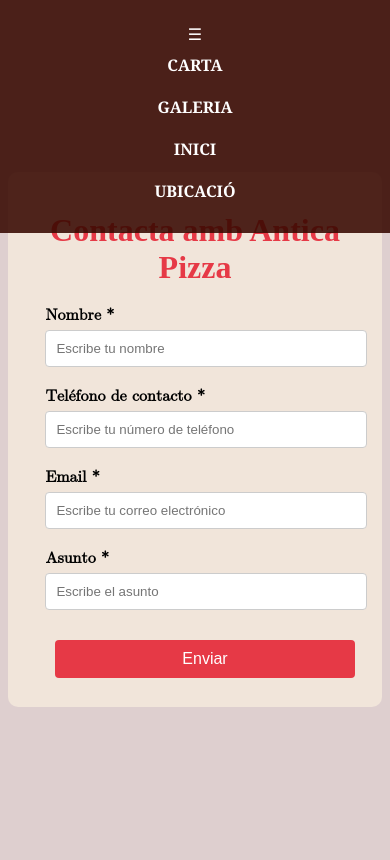
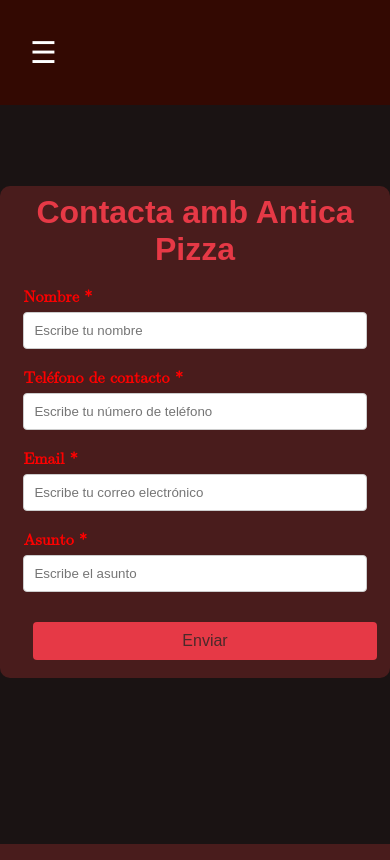
Before and after one commit to Robe124/ProjecteInicial, a PHP site: page /contacte.html in a window 390 px wide. Run offline with PHP 8.4, Linux system fonts and the light colour scheme.

Commit message:
23:41-18/10

```diff
--- a/frontend/HTML/CSS/contacte.css
+++ b/frontend/HTML/CSS/contacte.css
@@ -1,5 +1,5 @@
 body {
-    background-color: #decfcf;
+    background-color: #1a1313;
     display: flex;
     justify-content: center;
     align-items: center;
@@ -45,7 +45,7 @@
     width: 100%;
     padding: 10px;
     background-color: #e63946;
-    color: white;
+    color: rgb(75, 42, 42);
     border: none;
     border-radius: 4px;
     font-size: 16px;
@@ -58,10 +58,16 @@
 }
 
 .Formulario{
-    background-color: rgb(241, 229, 218);
+    background-color: rgba(74, 29, 29, 0.98);
     border-radius: 10px;
-    padding: 5%;
-    padding-left: 10%;
-    padding-right: 10%;
+    padding: 2% 6%;
+    font-family: sans-serif;
+    color: red;
     margin-top: 5%;
-    }
+}
+
+* {
+    margin: 0;
+    padding: 0;
+    box-sizing: border-box;
+}
--- a/frontend/HTML/CSS/general.css
+++ b/frontend/HTML/CSS/general.css
@@ -1,28 +1,38 @@
-
+/* Estilos generales para el header */
 header {
   color: white;
   padding-top: 25px;
+  padding-bottom: 25px;
   position: fixed;
   top: 0;
-  margin-left: 0px;
-  padding-bottom: 21px;
+  left: 0;
   width: 100%;
   background-color: #370900e0;
   z-index: 1002;
   box-sizing: border-box;
 }
 
+nav {
+  width: 100%;
+  box-sizing: border-box;
+  display: flex;
+  justify-content: space-between; /* Ajustamos para la correcta alineación en escritorio */
+  align-items: center; /* Centrar verticalmente el botón de tres barras */
+  padding: 0 20px;
+}
+
 nav ul {
   list-style-type: none;
   display: flex;
   justify-content: center;
+  align-items: center; /* Centrar verticalmente los enlaces */
   padding: 0;
   margin: 0;
-width: 100%;
+  flex-grow: 1; /* Para expandir el espacio restante del nav */
 }
 
 nav ul li {
-margin: 0 20px; /* Ajuste del margen para evitar grandes espacios */
+  margin: 0 20px;
 }
 
 nav ul li a {
@@ -40,22 +50,69 @@
   border-radius: 5px;
 }
 
-@media (max-width: 768px) {
-nav ul {
-  flex-direction: column;
-  align-items: center;
+/* Ocultar el menú al inicio en dispositivos móviles */
+.hidden {
+  display: none;
 }
 
-nav ul li {
-  margin: 10px 0;
+/* Estilos del botón de tres barras (solo para móviles) */
+.menu-toggle {
+  display: none; /* Oculto por defecto */
 }
 
-nav ul li a {
-  padding: 8px 10px;
+@media (max-width: 768px) {
+  nav {
+    justify-content: space-between; /* Asegura que el botón de menú esté alineado correctamente */
+    padding: 0 20px;
   }
+
+  /* Mostrar el botón de menú (las tres barras) en móviles */
+  .menu-toggle {
+    display: block;
+    font-size: 30px;
+    cursor: pointer;
+    color: white;
+    padding: 10px;
+    z-index: 1005;
+    position: relative;
+  }
+
+  nav ul {
+    display: none;
+    flex-direction: column; /* Alinear verticalmente las opciones */
+    justify-content: center; /* Centrar verticalmente */
+    align-items: center;
+    height: 100vh; /* Ocupa toda la pantalla */
+    background-color: rgba(55, 9, 0, 0.9); /* Fondo para cuando el menú esté abierto */
+    position: fixed;
+    top: 0;
+    left: 0;
+    width: 100%;
+    z-index: 1004;
+  }
+
+  nav ul.show {
+    display: flex;
   }
 
 
+  nav ul li {
+    margin: 20px 0; /* Espacio entre los elementos del menú */
+  }
+
+  /* Estilo para los enlaces dentro del menú */
+  nav ul li a {
+    font-size: 24px; /* Tamaño adecuado para móviles */
+    color: white;
+    text-decoration: none;
+  }
+
+  /* Desactivar el scroll de la página cuando el menú esté abierto */
+  .no-scroll {
+    overflow: hidden;
+  }
+
+}
 
 footer {
   text-align: center;
--- a/frontend/HTML/contacte.html
+++ b/frontend/HTML/contacte.html
@@ -10,8 +10,9 @@
 <body>
     <header>
         <nav>
+          <!-- Este es el botón de las tres barras -->
+          <div id="menuToggle" class="menu-toggle">☰</div>
           <ul id="navList">
-                <div id="menuToggle" class="menu-toggle">☰</div>
             <li><a href="./menu.html">CARTA</a></li>
             <li><a href="./galeria.html">GALERIA</a></li>
             <li><a href="./index.html">INICI</a></li>
--- a/frontend/HTML/galeria.html
+++ b/frontend/HTML/galeria.html
@@ -11,8 +11,9 @@
 <body>
     <header>
         <nav>
+          <!-- Este es el botón de las tres barras -->
+          <div id="menuToggle" class="menu-toggle">☰</div>
           <ul id="navList">
-                <div id="menuToggle" class="menu-toggle">☰</div>
             <li><a href="./menu.html">CARTA</a></li>
             <li><a href="./index.html">INICI</a></li>
             <li><a href="./contacte.html">CONTACTE</a></li>
--- a/frontend/HTML/index.html
+++ b/frontend/HTML/index.html
@@ -10,8 +10,9 @@
 <body>
     <header>
         <nav>
+          <!-- Este es el botón de las tres barras -->
+          <div id="menuToggle" class="menu-toggle">☰</div>
           <ul id="navList">
-                <div id="menuToggle" class="menu-toggle">☰</div>
             <li><a href="./menu.html">CARTA</a></li>
             <li><a href="./galeria.html">GALERIA</a></li>
             <li><a href="./contacte.html">CONTACTE</a></li>
@@ -19,6 +20,7 @@
           </ul>
         </nav>
       </header>
+
     <div class="background">
         <div class="overlay">
             <p class="AnticaRoma">ANTICA ROMA</p>
```
Also changed, not shown: frontend/HTML/CSS/index.css (+7 -0 lines), frontend/HTML/JS/index.js (+13 -8 lines), frontend/HTML/menu.html (+9 -8 lines). Lines whose indentation alone changed are shown as unchanged.
